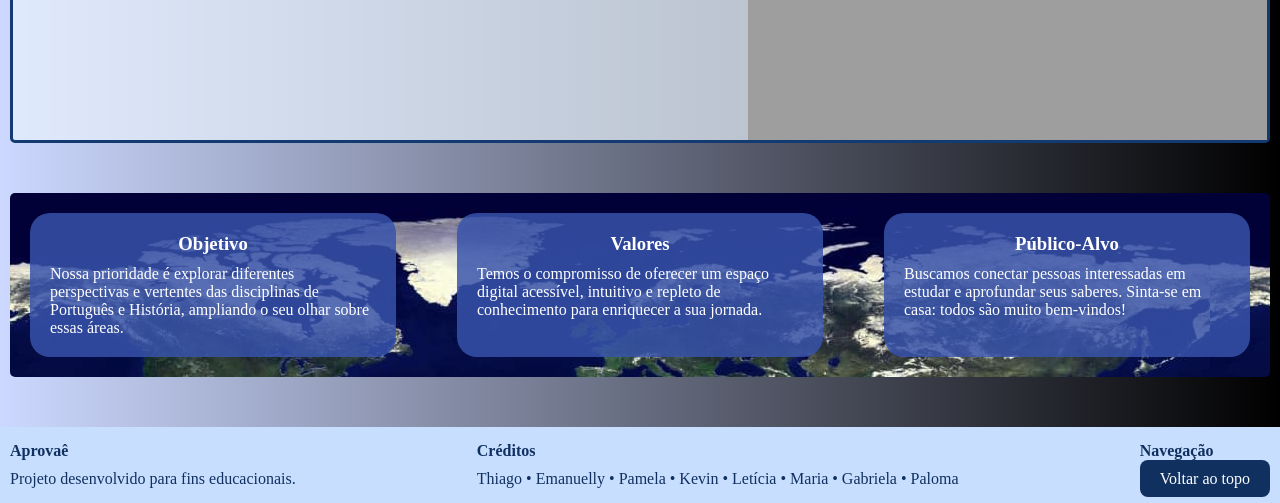
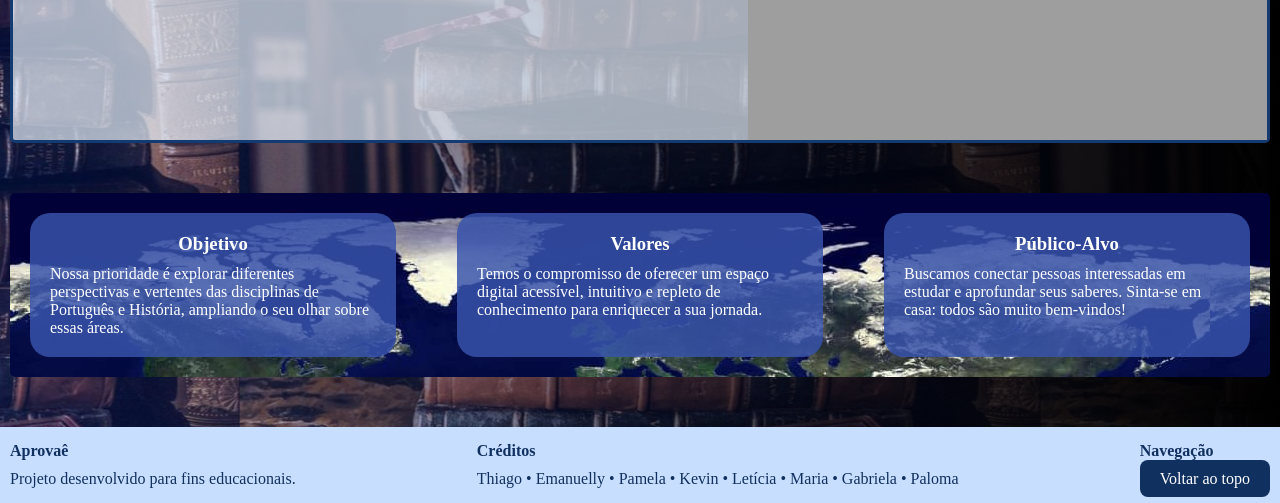
Before and after one commit to emanuelly-martins/aprovae, a plain HTML site: page index.html in a window 1280 px wide. Shown: the part 381-884 px from the top of the page. Drawn offline with Linux system fonts and the light colour scheme; the site is published under a folder, as on GitHub Pages, so addresses that start at the root find nothing.

Commit message:
fix: arrumando a imagem de fundo da tela inicial

```diff
--- a/css/style.css
+++ b/css/style.css
@@ -24,7 +24,7 @@ header {
 body {
     background-image:
         linear-gradient(to left, rgb(0, 0, 0), rgba(0, 60, 255, 0.199)),
-        url("/assets/img/fundo-inicial.png");
+        url("../assets/img/fundo-inicial.png");
     background-position: center;
 }
 
```
